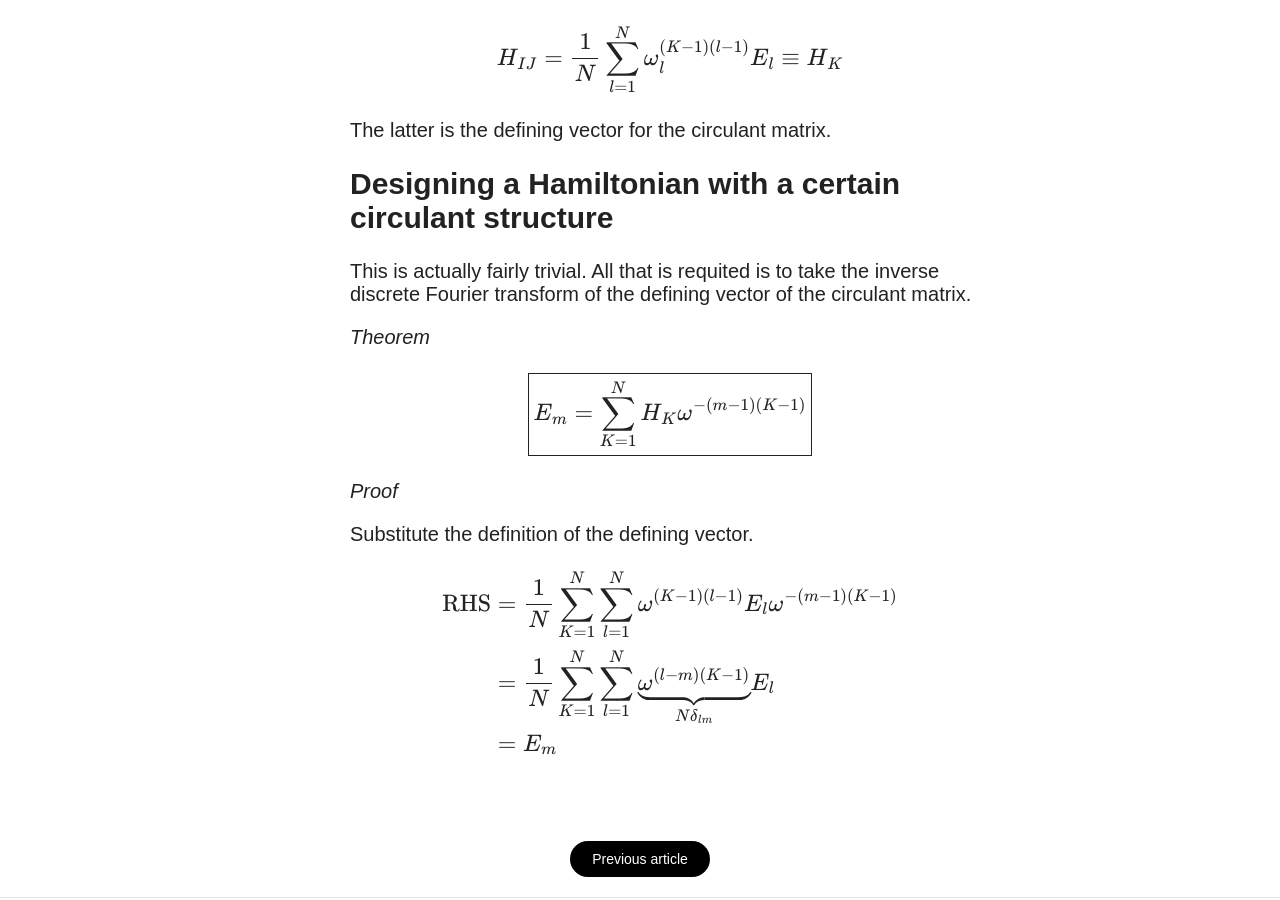
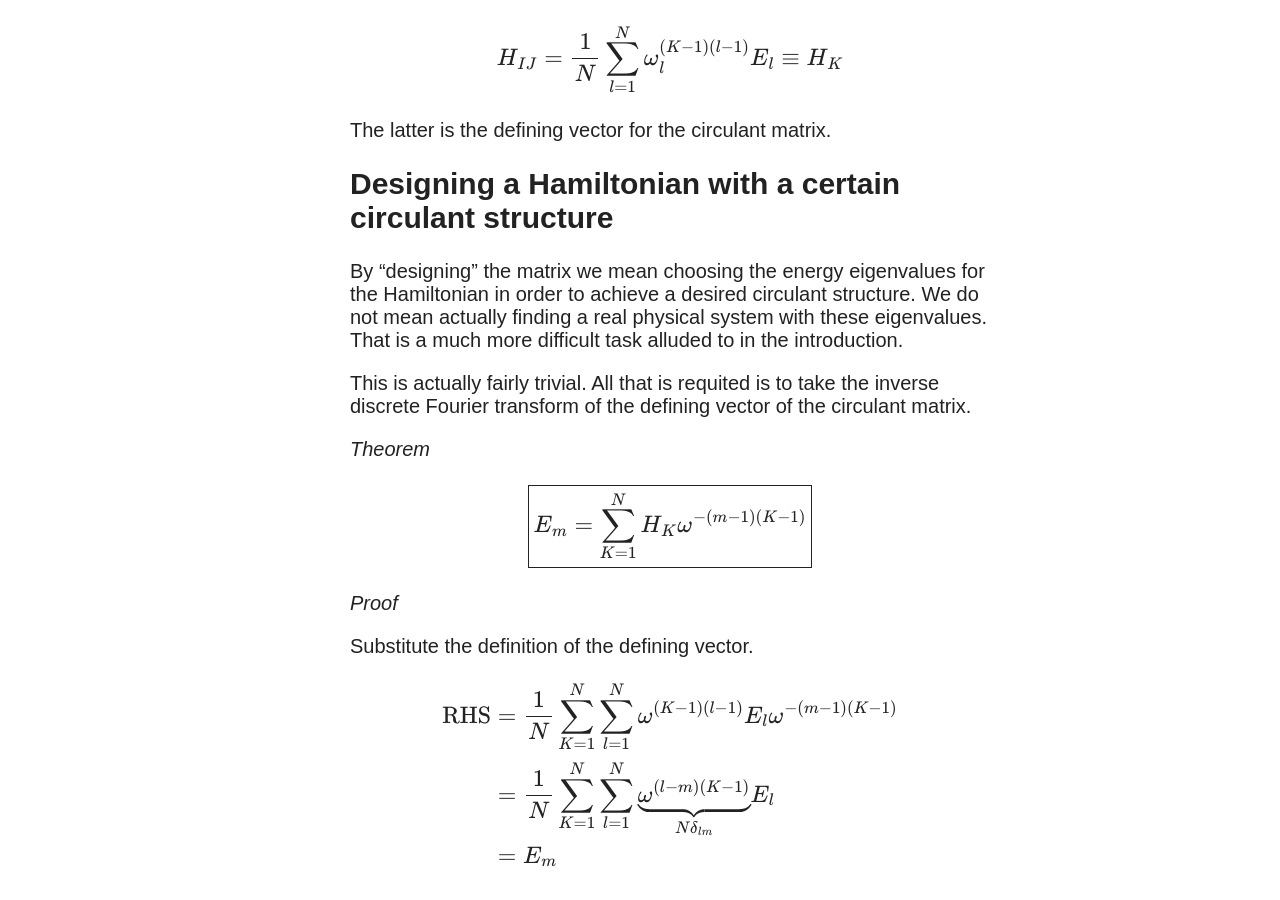
Before and after one commit to dylan-jayatilaka/dylan-jayatilaka.github.io, a Jekyll site: the page built from _posts/2014-10-17-designing-circulant-hamiltonians-for-quantum-computing.md, in a window 1280 px wide and 900 px high, scrolled down 3888 px. Built offline with Jekyll 4.4.1, drawn with Linux system fonts in a browser that asks for light colours; nearby versions of some CDN libraries; formulas are drawn with MathJax 3.

Commit message:
corrected

```diff
--- a/_posts/2014-10-17-designing-circulant-hamiltonians-for-quantum-computing.md
+++ b/_posts/2014-10-17-designing-circulant-hamiltonians-for-quantum-computing.md
@@ -187,6 +187,12 @@ The latter is the defining vector for the circulant matrix.
 
 ## Designing a Hamiltonian with a certain circulant structure
 
+By “designing” the matrix we mean choosing the energy eigenvalues
+for the Hamiltonian in order to achieve a desired circulant structure.
+We do not mean actually finding a real physical system with these
+eigenvalues. That is a much more difficult task alluded to in the
+introduction.
+
 This is actually fairly trivial. All that is requited is to take
 the inverse discrete Fourier transform of the defining vector of
 the circulant matrix.
```
